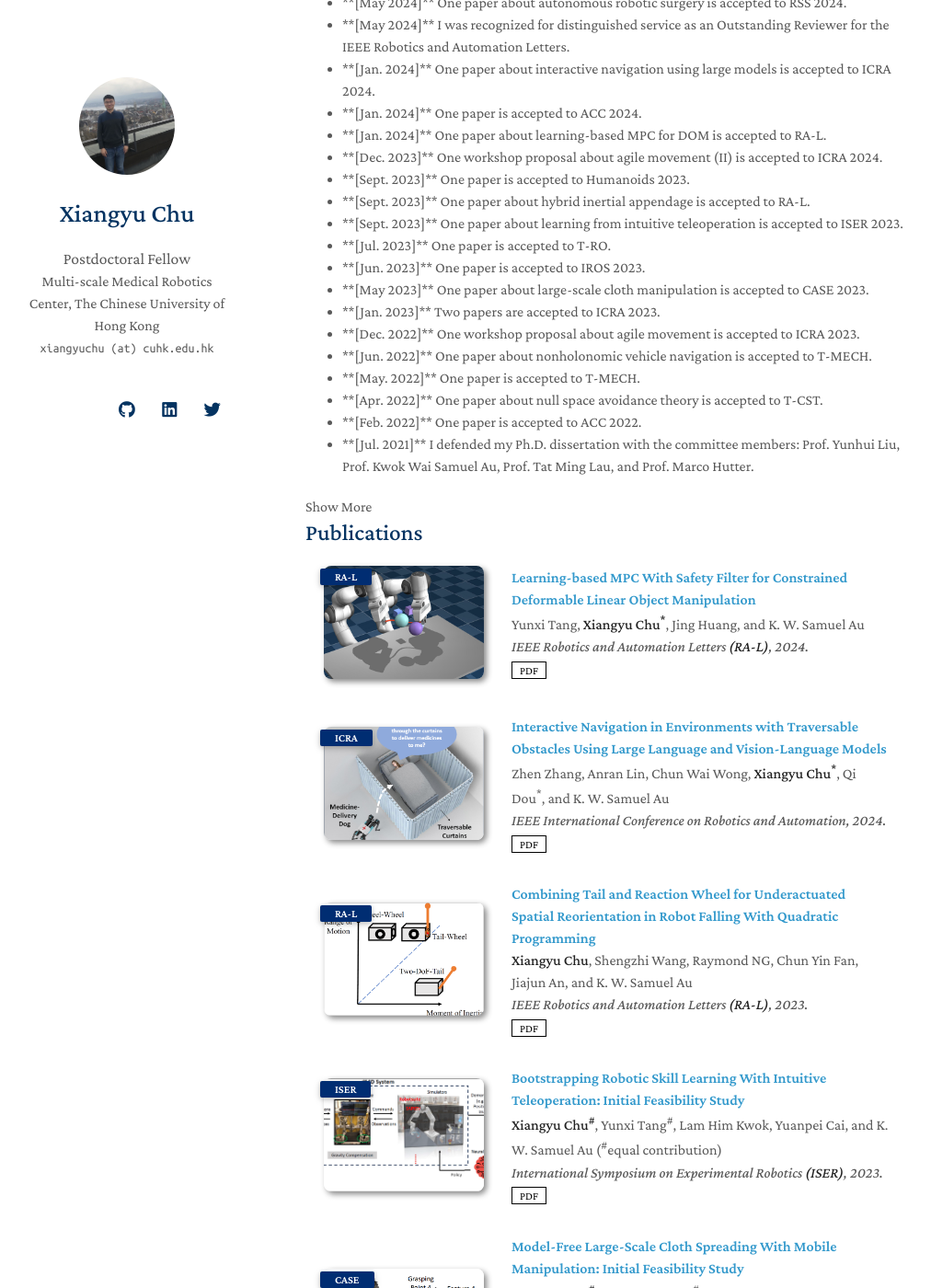
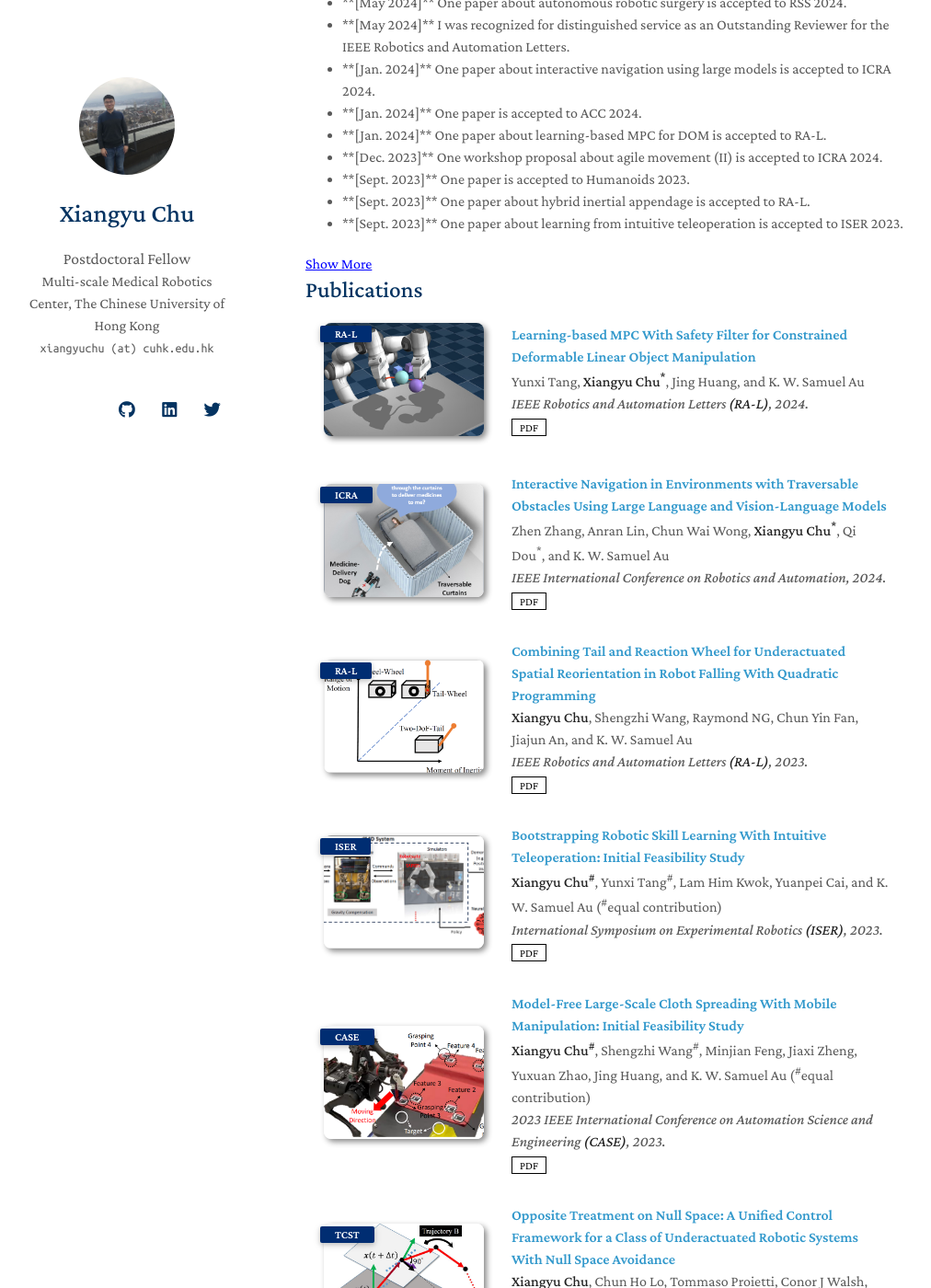
Before and after one commit to xiangyuchu03/xiangyuchu03.github.io, a Jekyll site: the page built from index.md, in a window 1280 px wide and 1400 px high, scrolled down 1204 px. Shown: the whole window at 92% size, without its empty margins (138-1150 px from the left). Built offline with Jekyll 4.4.1, drawn with Linux system fonts in a browser that asks for light colours; nearby versions of some CDN libraries; a style sheet for code colours, icons or effects is not loaded; our own code applies the rules of GitHub Pages for plain Markdown files.

Commit message:
Update index.md

```diff
--- a/index.md
+++ b/index.md
@@ -86,6 +86,12 @@ My research interests include 1) Developments of robotic surgical and medical sy
     });
 </script>
 
+<style>
+    .news-item { display: none; }
+    .news-item.show { display: list-item; }
+    .show-more-btn { cursor: pointer; color: blue; text-decoration: underline; }
+</style>
+
 {% include_relative _includes/publications.md %}
 
 {% include_relative _includes/services.md %}
```
